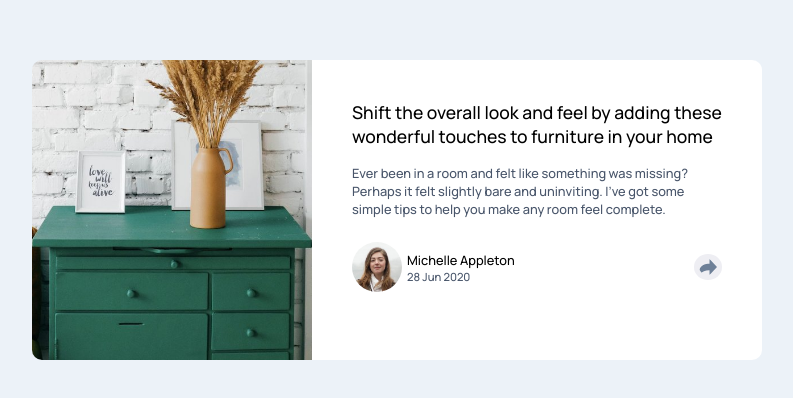
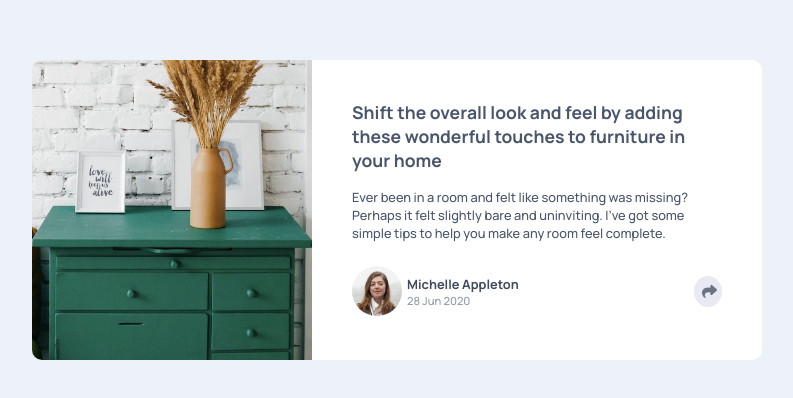
Before and after one commit to adarsh-gupta-2002/article-preview-component-master, a plain HTML site: page index.html in a window 1280 px wide. Shown: the part 190-588 px from the top of the page, without its empty margins (243-1036 px from the left). Drawn offline with Linux system fonts and the light colour scheme.

Commit message:
initial commit

```diff
--- a/index.css
+++ b/index.css
@@ -14,6 +14,7 @@ body{
     display: grid;
     place-items: center;
     min-height: 100vh;
+    font-weight: 500;
 }
 
 .container{
@@ -40,8 +41,8 @@ body{
 }
 
 .right h3{
-    font-weight: 500;
-    column-rule: hsl(217 , 19% , 35% );
+    font-weight: 700;
+    color: hsl(217 , 19% , 35% );
     margin: 2.5rem 0 1rem 0;
 }
 
@@ -79,22 +80,30 @@ body{
 
 .name__date .name{
     font-size: 0.8rem;
+    color: rgb(63, 75, 94);
+    font-weight: 600;
 }
 
 .name__date .date{
     font-size: 0.7rem;
     font-weight: 500;
-    color: hsl(217 , 19% , 35%);
+    color: rgb(144, 154, 170);
 }
 
 .share__image{
-    background: rgb(238, 238, 243);
+    background: rgb(233, 233, 243);
     border-radius: 50%;
-    width: 30px;
-    padding: 5px;
-    width: 28px;
 
+    padding:8px 20px 8px 8px ;
+    width: 25px;
+    color: rgb(63, 75, 94 , 0.75);
     cursor: pointer;
+}
+
+.share__image:hover ,
+.share__image:active{
+    color: #fff;
+    background-color: rgb(63, 75, 94 , 0.75);
 }
 
 .share__box img{
@@ -177,7 +186,7 @@ body{
     }
 
     .share__box{
-        width: 386px;
+        width: 400px;
         height: 75px;
         background: hsl(217 , 19% , 35%);
         border-radius: 0 0 10px 10px;
--- a/index.html
+++ b/index.html
@@ -40,8 +40,9 @@
                <img src="./images/icon-twitter.svg" alt="">
                <img src="./images/icon-pinterest.svg" alt="">
             </div>
-
-            <img class="share__image" id="share__image" src="./images/icon-share.svg" alt="">
+<!--
+            <img class="share__image" id="share__image" src="./images/icon-share.svg" alt=""> -->
+            <i id="share__image" class=" share__image fa-sharp fa-solid fa-share"></i>
           </div>
     </div>
   </div>
```
